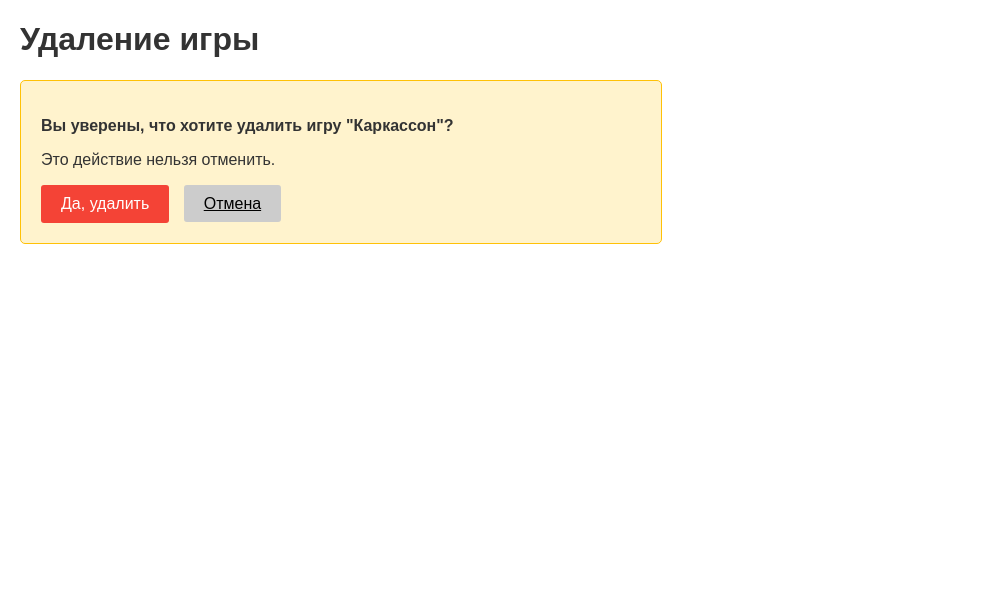
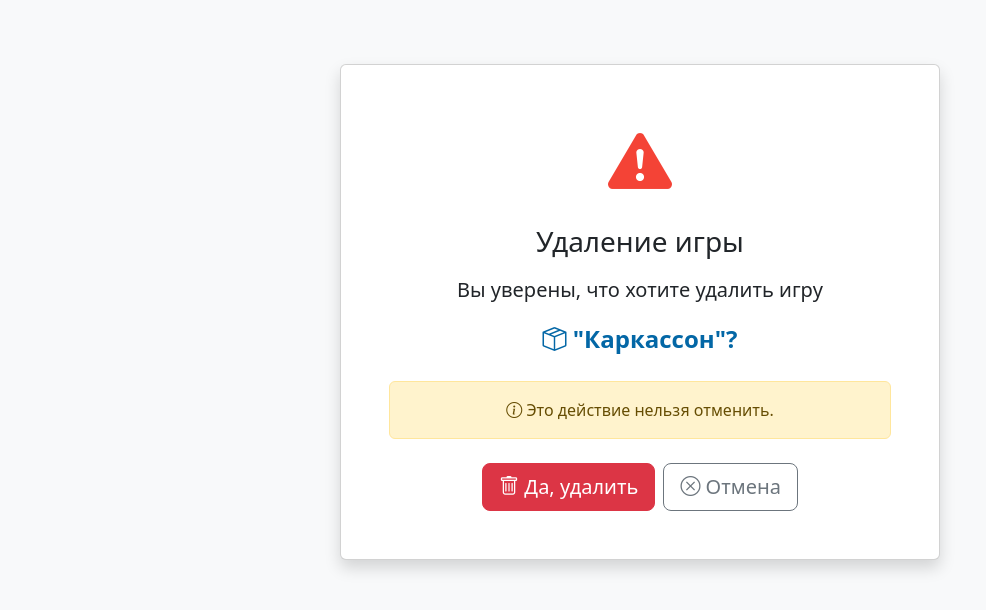
Before and after one commit to Katsero/web-4, a Django app: template puzzlestore/templates/puzzlestore/game_confirm_delete.html in a window 1280 px wide. Shown: the top 610 px of the page, without its empty margins (0-986 px from the left). Run offline with Django 5.2, Linux system fonts and the light colour scheme; the template is opened without the code that fills it: values that come from a table or form of the project are taken from there, others are empty; data comes from the database, SQL or seed files in the repository.

Commit message:
games CRUD bootstrapped

```diff
--- a/puzzlestore/templates/puzzlestore/game_confirm_delete.html
+++ b/puzzlestore/templates/puzzlestore/game_confirm_delete.html
@@ -1,27 +1,66 @@
 <!DOCTYPE html>
-<html>
+<html lang="ru">
 <head>
+    <meta charset="UTF-8">
+    <meta name="viewport" content="width=device-width, initial-scale=1.0">
     <title>Удаление игры</title>
+    <link href="https://cdn.jsdelivr.net/npm/bootstrap@5.3.0/dist/css/bootstrap.min.css" rel="stylesheet">
+    <link rel="stylesheet" href="https://cdn.jsdelivr.net/npm/bootstrap-icons@1.10.0/font/bootstrap-icons.css">
     <style>
-        body { font-family: Arial, sans-serif; margin: 20px; color: #333; }
-        .warning { background-color: #fff3cd; border: 1px solid #ffc107; padding: 20px; border-radius: 5px; max-width: 600px; }
-        .btn { padding: 10px 20px; border: none; border-radius: 3px; cursor: pointer; font-size: 16px; margin-right: 10px; }
-        .btn-delete { background-color: #f44336; color: white; }
-        .btn-cancel { background-color: #ccc; color: black; }
+        body {
+            background-color: #f8f9fa;
+        }
+        .delete-card {
+            max-width: 600px;
+            margin: 4rem auto;
+        }
+        .warning-icon {
+            font-size: 4rem;
+            color: #f44336;
+        }
+        .game-name {
+            font-size: 1.5rem;
+            font-weight: 700;
+            color: #0367A6;
+        }
     </style>
 </head>
 <body>
-    <h1>Удаление игры</h1>
+    <div class="container">
+        <div class="card shadow delete-card">
+            <div class="card-body text-center p-5">
+                <div class="warning-icon mb-3">
+                    <i class="bi bi-exclamation-triangle-fill"></i>
+                </div>
 
-    <div class="warning">
-        <p><strong>Вы уверены, что хотите удалить игру "{{ game.name }}"?</strong></p>
-        <p>Это действие нельзя отменить.</p>
+                <h1 class="h3 mb-3">Удаление игры</h1>
 
-        <form method="post">
-            {% csrf_token %}
-            <button type="submit" class="btn btn-delete">Да, удалить</button>
-            <a href="{% url 'puzzlestore:games_crud' %}" class="btn btn-cancel">Отмена</a>
-        </form>
+                <p class="lead">
+                    Вы уверены, что хотите удалить игру
+                </p>
+                <p class="game-name mb-4">
+                    <i class="bi bi-box-seam"></i> "{{ game.name }}"?
+                </p>
+
+                <div class="alert alert-warning" role="alert">
+                    <i class="bi bi-info-circle"></i> Это действие нельзя отменить.
+                </div>
+
+                <form method="post" class="mt-4">
+                    {% csrf_token %}
+                    <div class="d-flex justify-content-center gap-2">
+                        <button type="submit" class="btn btn-danger btn-lg">
+                            <i class="bi bi-trash"></i> Да, удалить
+                        </button>
+                        <a href="{% url 'puzzlestore:games_crud' %}" class="btn btn-outline-secondary btn-lg">
+                            <i class="bi bi-x-circle"></i> Отмена
+                        </a>
+                    </div>
+                </form>
+            </div>
+        </div>
     </div>
+
+    <script src="https://cdn.jsdelivr.net/npm/bootstrap@5.3.0/dist/js/bootstrap.bundle.min.js"></script>
 </body>
 </html>
```
Also changed, not shown: puzzlestore/templates/puzzlestore/games.html (+95 -35 lines).
